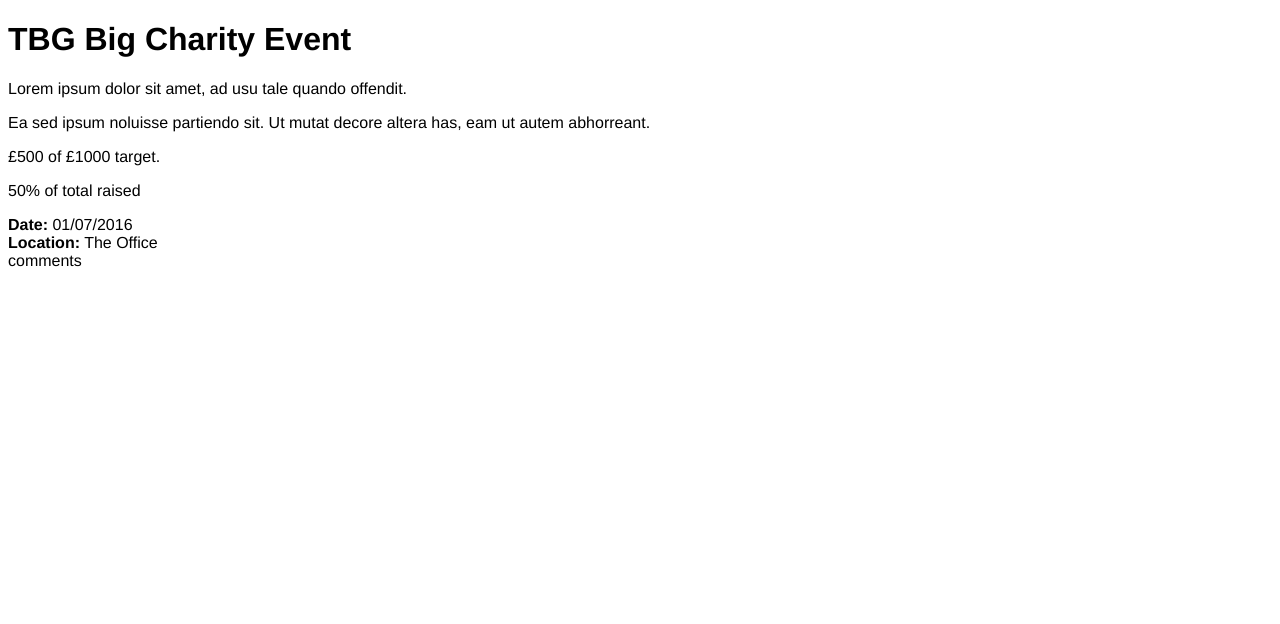
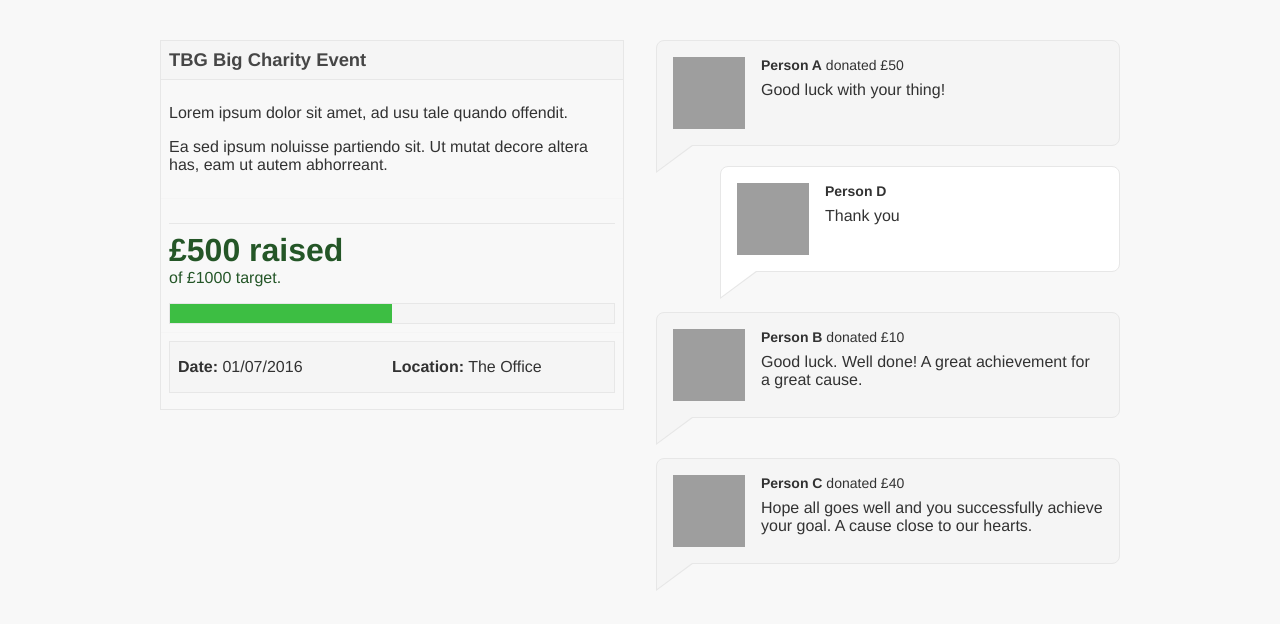
Before and after one commit to thebeansgroup/frontender-task_vanilla, a website built with webpack: page public/index.html in a window 1280 px wide. Built offline with nearby package versions, Linux system fonts and the light colour scheme; grey boxes are pictures that could not be loaded.

Commit message:
Comment section added

```diff
--- a/public/css/styles.css
+++ b/public/css/styles.css
@@ -1,3 +1,146 @@
+:root {
+  --border-color: #e7e7e7;
+  --green: #245627;
+  --light-green: #3dbe43;
+  --white-smoke: #f5f5f5;
+}
+
 body {
   font-family: "Helvetica Neue", Helvetica, Arial, sans-serif;
+  color: #323232;
+  background-color: #f8f8f8;
 }
+
+.container {
+  max-width: 960px;
+  margin: 0 auto;
+  padding: 0 1.5rem;
+}
+
+.row {
+  padding: 2rem 0 0;
+  display: grid;
+  gap: 2rem;
+  grid-template-columns: repeat(auto-fit, minmax(320px, 1fr));
+}
+
+.event {
+  border: 1px solid var(--border-color);
+}
+
+.event__title {
+  margin: 0;
+  padding: 0.5rem;
+  font-size: 1.15rem;
+  color: #464646;
+  background-color: var(--white-smoke);
+  border-bottom: 1px solid var(--border-color);
+}
+
+.event__description {
+  padding: 0.5rem;
+}
+
+.event__funding {
+  padding: 0.5rem;
+  border-top: 1px solid var(--white-smoke);
+  border-bottom: 1px solid var(--white-smoke);
+}
+
+.event__funding__totals {
+  border-top: 1px solid var(--border-color);
+  padding-top: 0.5rem;
+  color: var(--green);
+}
+
+.event__funding__raised {
+  display: block;
+  font-size: 2rem;
+  font-weight: bold;
+}
+
+.event__progress_meter {
+  border: 1px solid var(--border-color);
+  background-color: var(--white-smoke);
+}
+
+.event__progress_meter_process {
+  height: 1.2rem;
+  background-color: var(--light-green);
+}
+
+.event__details {
+  margin: 0.5rem 0.5rem 1rem;
+  padding: 1rem 0.5rem;
+  display: grid;
+  grid-template-columns: repeat(auto-fit, minmax(100px, 1fr));
+  border: 1px solid var(--border-color);
+  background-color: var(--white-smoke);
+}
+
+.comment {
+  position: relative;
+  border: 1px solid var(--border-color);
+  padding: 1rem;
+  margin-bottom: 2.5rem;
+  background-color: var(--white-smoke);
+  display: flex;
+  gap: 1rem;
+  border-radius: 0.5rem 0.5rem 0.5rem 0;
+}
+
+.comment.child {
+  margin: -1.25rem 0 2.5rem 4rem;
+  background-color: white;
+}
+.comment.child .comment__triangle {
+  --white-smoke: white;
+}
+
+.comment__triangle {
+  position: absolute;
+  top: 100%;
+  left: -1px;
+  display: block;
+  width: 0;
+  height: 0;
+  border-style: solid;
+  border-width: 28px 38px 0 0;
+  border-color: var(--border-color) transparent transparent transparent;
+}
+
+.comment__triangle::after {
+  content: "";
+  position: absolute;
+  top: -28px;
+  left: 1px;
+  display: block;
+  width: 0;
+  height: 0;
+  z-index: 1;
+  border-style: solid;
+  border-width: 26px 35px 0 0;
+  border-color: var(--white-smoke) transparent transparent transparent;
+}
+
+.comment__avatar {
+  width: 4.5rem;
+  height: 4.5rem;
+  display: block;
+}
+
+.comment__author {
+  font-size: 0.875rem;
+  margin-bottom: 0.5rem;
+}
+
+.sr-only {
+  position: absolute;
+  width: 1px;
+  height: 1px;
+  padding: 0;
+  margin: -1px;
+  overflow: hidden;
+  clip: rect(0, 0, 0, 0);
+  border: 0;
+}
--- /dev/null
+++ b/src/components/comments/elements.js
@@ -0,0 +1,54 @@
+/**
+ * Title Component
+ */
+
+import { slugify, formatCurrency } from "../../utils/helpers";
+
+export class Comments {
+  constructor(comments) {
+    this.comments = comments;
+  }
+
+  render() {
+    const comments = this.comments.map(
+      (comment) => `
+      <div class="comment__wrapper">
+        <div class="comment ${slugify(comment.name)}">
+          <img class="comment__avatar" src="${comment.avatar}" alt="${
+        comment.name
+      }">
+          <div class="comment__header">
+          <div class="comment__author"><strong>${
+            comment.name
+          }</strong> donated ${formatCurrency(comment.donation)}</div>
+            <div class="comment__body">${comment.comment}</div>
+            </div>
+            <div class="comment__triangle"></div>
+            </div>
+            ${
+              comment.children
+                ? comment.children.map(
+                    (child) => `
+                <div class="child comment  ${slugify(child.name)}">
+                  <img class="comment__avatar" src="${child.avatar}" alt="${
+                      child.name
+                    }">
+                  <div class="comment__header">
+                    <div class="comment__author"><strong>${
+                      child.name
+                    }</strong></div>
+                    <div class="comment__body">${child.comment}</div>
+                  </div>
+                  <div class="comment__triangle"></div>
+                </div>
+              `
+                  )
+                : ""
+            }
+      </div>
+    `
+    );
+
+    return comments.join("");
+  }
+}
--- a/src/components/comments/index.js
+++ b/src/components/comments/index.js
@@ -1,3 +1,5 @@
+import { Comments } from "./elements.js";
+
 export default class {
   constructor(data) {
     this.data = data;
@@ -6,9 +8,12 @@ export default class {
   }
 
   createFactories() {
+    this.comments = new Comments(this.data.comments);
   }
 
   render() {
-    return "comments";
+    return `<div class="comments">
+    ${this.comments.render()}
+  </div>`;
   }
 }
--- a/src/components/event/elements.js
+++ b/src/components/event/elements.js
@@ -10,7 +10,7 @@ export class Title {
   render() {
     return `
       <h1 class="event__title">${this.title}</h1>
-    `
+    `;
   }
 }
 
@@ -26,7 +26,7 @@ export class Description {
   render() {
     return `
       <div class="event__description">${this.description}</div>
-    `
+    `;
   }
 }
 
@@ -40,12 +40,12 @@ export class Funding {
   }
 
   renderProgress() {
-    const percentage = this.funding.raised / this.funding.target * 100;
+    const percentage = (this.funding.raised / this.funding.target) * 100;
 
     return `
       <div class="event__progress">
-        <p class="event__progress__total">${percentage}% of total raised</p>
-        <b class="event__progress_meter" style="width: ${percentage}%"></b>
+        <p class="event__progress__total sr-only">${percentage}% of total raised</p>
+        <div class="event__progress_meter"><div class="event__progress_meter_process" style="width: ${percentage}%"></div></div>
       </div>
     `;
   }
@@ -54,12 +54,14 @@ export class Funding {
     return `
       <div class="event__funding">
         <p class="event__funding__totals">
-          <span class="event__funding__raised">£${this.funding.raised/100}</span>
-          of £${this.funding.target/100} target.
+          <span class="event__funding__raised">£${
+            this.funding.raised / 100
+          } raised</span>
+          of £${this.funding.target / 100} target.
         </p>
         ${this.renderProgress()}
       </div>
-    `
+    `;
   }
 }
 
@@ -83,6 +85,6 @@ export class Details {
           <strong>Location:</strong> ${this.location}
         </div>
       </div>
-    `
+    `;
   }
 }
--- a/src/data.js
+++ b/src/data.js
@@ -1,41 +1,47 @@
 const data = {
   event: {
     title: "TBG Big Charity Event",
-    description: "<p>Lorem ipsum dolor sit amet, ad usu tale quando offendit.</p><p>Ea sed ipsum noluisse partiendo sit. Ut mutat decore altera has, eam ut autem abhorreant.</p>",
+    description:
+      "<p>Lorem ipsum dolor sit amet, ad usu tale quando offendit.</p><p>Ea sed ipsum noluisse partiendo sit. Ut mutat decore altera has, eam ut autem abhorreant.</p>",
     date: "01/07/2016",
-    location: "The Office"
+    location: "The Office",
   },
   funding: {
     target: 100000,
-    raised: 50000
+    raised: 50000,
   },
   comments: [
     {
       name: "Person A",
       donation: 5000,
       comment: "Good luck with your thing!",
+      avatar: "https://i.pravatar.cc/100?img=1",
       children: [
         {
           name: "Person D",
           donation: 0,
           comment: "Thank you",
-          children: []
-        }
-      ]
+          avatar: "https://i.pravatar.cc/100?img=5",
+          children: [],
+        },
+      ],
     },
     {
       name: "Person B",
       donation: 1000,
       comment: "Good luck. Well done! A great achievement for a great cause.",
-      children: []
+      avatar: "https://i.pravatar.cc/100?img=3",
+      children: [],
     },
     {
       name: "Person C",
       donation: 4000,
-      comment: "Hope all goes well and you successfully achieve your goal. A cause close to our hearts.",
-      children: []
-    }
-  ]
+      comment:
+        "Hope all goes well and you successfully achieve your goal. A cause close to our hearts.",
+      avatar: "https://i.pravatar.cc/100?img=4",
+      children: [],
+    },
+  ],
 };
 
 export default data;
--- /dev/null
+++ b/src/utils/helpers.js
@@ -0,0 +1,13 @@
+// string to lowercase and replace spaces with hyphens
+export const slugify = (str) => {
+  return str.toLowerCase().replace(/\s/g, "-");
+};
+
+// format as currency
+export const formatCurrency = (value) => {
+  return new Intl.NumberFormat("en-GB", {
+    style: "currency",
+    currency: "GBP",
+    maximumFractionDigits: 0,
+  }).format(value / 100);
+};
```
Also changed, not shown: 1 other file.
